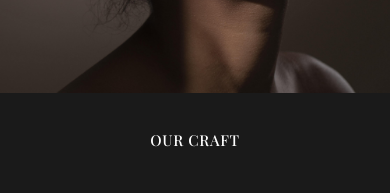
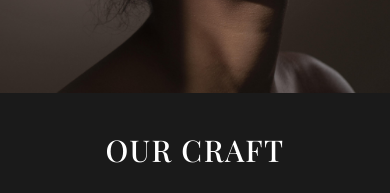
Before and after one commit to AnaAbuladze/cosmetic-shop, a plain HTML site: page aboutus.html in a window 390 px wide. Shown: the part 3922-4115 px from the top of the page. Drawn offline with nearby package versions, Linux system fonts and the light colour scheme; grey boxes are pictures that could not be loaded; a web font is replaced by a local one.

Commit message:
Add files via upload

```diff
--- a/css/responsive.css
+++ b/css/responsive.css
@@ -676,7 +676,8 @@
       .product-feature-area h2,
       .ingredient-listing-block h2,
       .commitment-grid-space h2,
-      .final-cta-module h2{
+      .final-cta-module h2,
+      .craft-gallery-zone h2{
 
         font-size: 30px;
       }
--- a/css/style.css
+++ b/css/style.css
@@ -1834,7 +1834,7 @@ details[open] .icon {
 
 #backToTop {
     position: fixed;
-    bottom: 13%;
+    bottom: 15%;
     right: 28px;
     background-color: #ffffff;
     color: #664647;
```
